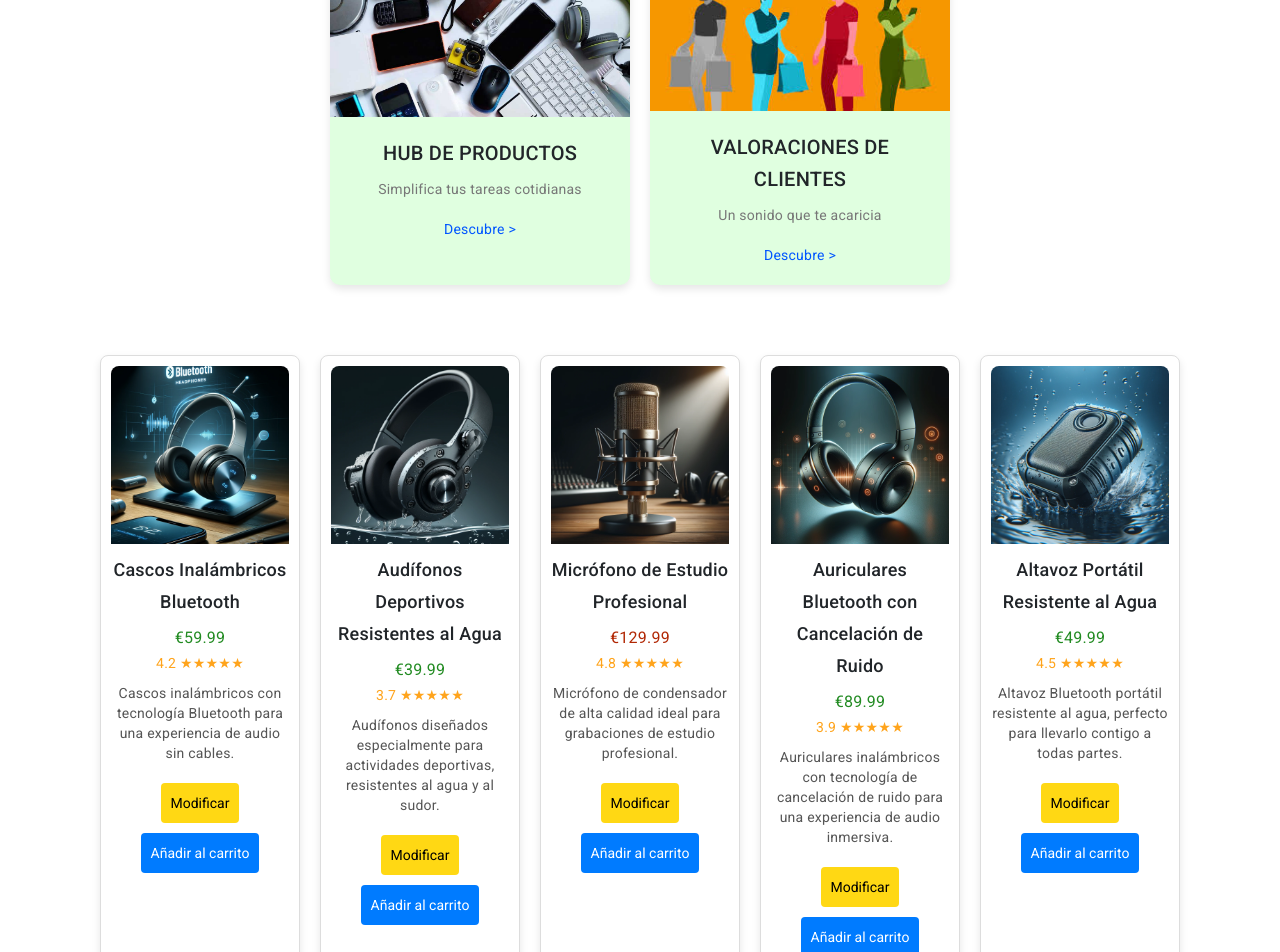
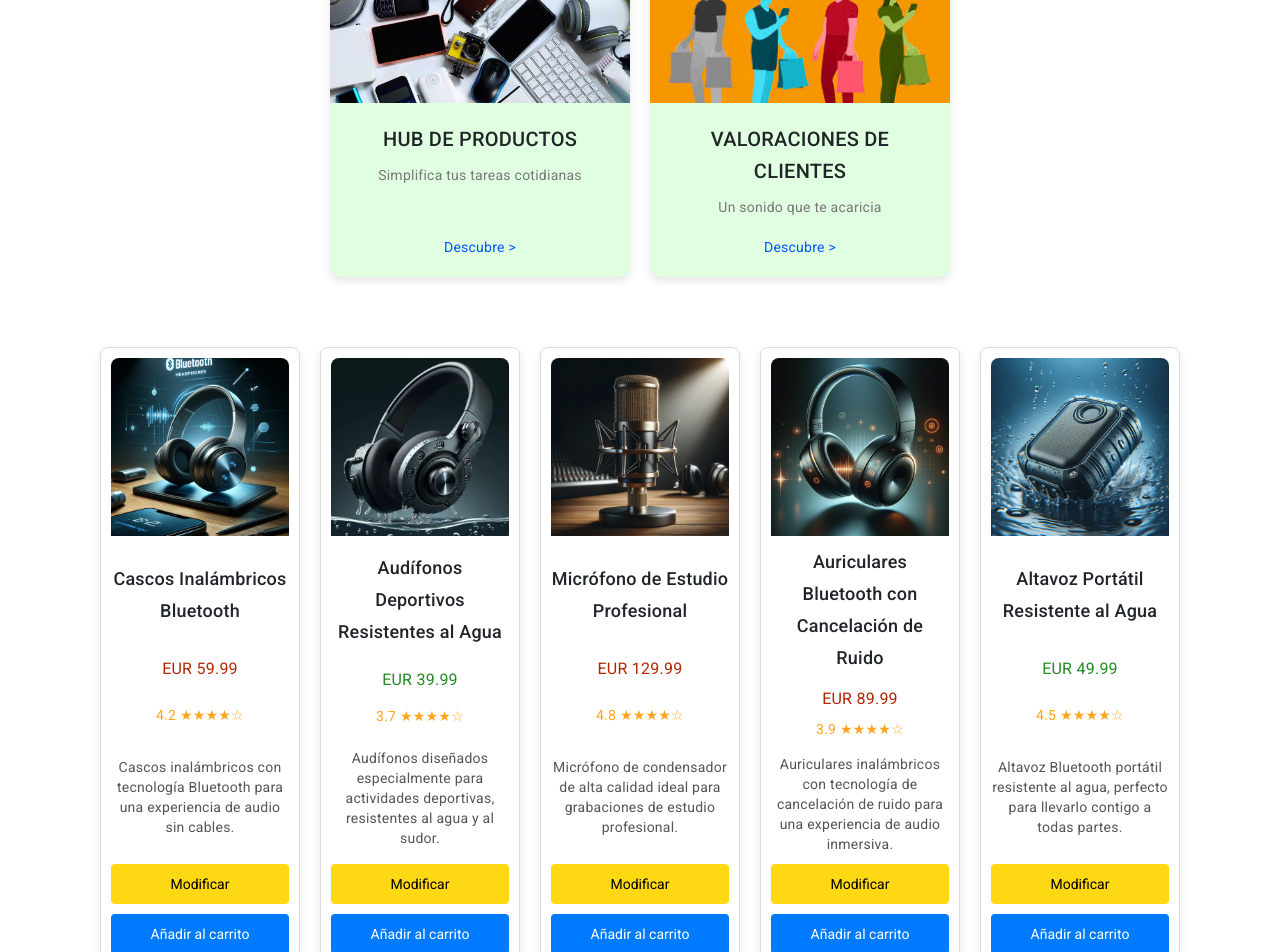
Before and after one commit to Chico-Estudioso/ProyectoFinalCurso, an Angular app: page /prodhub in a window 1280 px wide. Shown: the part 820-1772 px from the top of the page. Built offline with nearby package versions, Linux system fonts and the light colour scheme.

Commit message:
Commit 0506

```diff
--- a/src/app/menu-base/menu-base.component.css
+++ b/src/app/menu-base/menu-base.component.css
@@ -1,4 +1,3 @@
-/* src/app/menu-base/menu-base.component.css */
 body {
   margin: 0;
   font-family: Arial, sans-serif;
@@ -127,13 +126,12 @@ nav ul li .cart-icon {
   overflow: hidden;
   flex: 1;
   text-align: center;
-  box-shadow: 0 4px 8px rgba(0,0,0,0.1);
+  box-shadow: 0 4px 8px rgba(0, 0, 0, 0.1);
   cursor: pointer;
   transition: transform 0.3s ease;
   max-width: 300px;
-}
-
-.product.green-background {
+  display: flex;
+  flex-direction: column;
   background-color: #e0ffe0; /* Fondo verde claro */
 }
 
@@ -143,25 +141,34 @@ nav ul li .cart-icon {
 
 .product img {
   width: 100%;
-  height: auto;
+  height: 150px; /* Ajuste de altura para igualar las imágenes */
+  object-fit: cover; /* Asegura que la imagen se recorte para llenar el contenedor */
 }
 
 .product-info {
   padding: 20px;
+  display: flex;
+  flex-direction: column;
+  align-items: center;
+  flex: 1;
 }
 
 .product-info h2 {
   margin: 0 0 10px 0;
+  flex-shrink: 0;
 }
 
 .product-info p {
   color: #777;
   margin: 0 0 20px 0;
+  flex-shrink: 0;
 }
 
 .product-info a {
   text-decoration: none;
   color: #0056ff;
+  flex-shrink: 0;
+  margin-top: auto; /* Aligns the link at the bottom */
 }
 
 .btn-scroll-top {
@@ -184,7 +191,7 @@ nav ul li .cart-icon {
 }
 
 .active {
-  background-color: red;
+  background-color: rgb(138, 211, 95);
   color: white;
 }
 
--- a/src/app/menu-base/menu-base.component.html
+++ b/src/app/menu-base/menu-base.component.html
@@ -1,4 +1,3 @@
-<!-- src/app/menu-base/menu-base.component.html -->
 <header>
   <div class="top-bar">
     <div class="left-links">
@@ -53,20 +52,20 @@
   </section>
   <section class="products">
     <div
-      class="product green-background"
+      class="product"
       routerLink="/prodhub"
       [ngClass]="{ active: selectedButton === 'prodhub' }"
       (click)="selectButton('prodhub')"
     >
       <img src="assets/electronica.jpeg" alt="Productos" />
       <div class="product-info">
-        <h2 class="text-dark">HUB DE PRODUCTOS</h2>
+        <h2>HUB DE PRODUCTOS</h2>
         <p>Simplifica tus tareas cotidianas</p>
         <a routerLink="/prodhub">Descubre ></a>
       </div>
     </div>
     <div
-      class="product green-background"
+      class="product"
       routerLink="/valoracionescli"
       [ngClass]="{ active: selectedButton === 'valoracionescli' }"
       (click)="selectButton('valoracionescli')"
--- a/src/app/prod-hub/prod-hub.component.css
+++ b/src/app/prod-hub/prod-hub.component.css
@@ -1,4 +1,3 @@
-/* Estilos generales del cuerpo */
 body {
   font-family: Arial, sans-serif;
   background-color: #f5f5f5;
@@ -6,7 +5,6 @@ body {
   padding: 0;
 }
 
-/* Estilos del encabezado */
 header {
   text-align: center;
   padding: 20px;
@@ -24,7 +22,6 @@ header p {
   color: #555;
 }
 
-/* Lista de productos */
 .product-list {
   display: flex;
   flex-wrap: wrap;
@@ -33,15 +30,17 @@ header p {
   gap: 20px;
 }
 
-/* Elementos del producto */
 .product-item {
   background-color: #fff;
   border: 1px solid #ddd;
   border-radius: 8px;
   width: 200px;
   padding: 10px;
-  box-shadow: 0 4px 8px rgba(0, 0, 0, 0.1);
+  box-shadow: 0 4px 8px rgba(0,0,0,0.1);
   text-align: center;
+  display: flex;
+  flex-direction: column;
+  justify-content: space-between;
 }
 
 .product-item img {
@@ -60,11 +59,11 @@ header p {
   margin: 5px 0;
 }
 
-.product-item .price.high-price {
+.product-item .price.expensive {
   color: #b12704;
 }
 
-.product-item .price.low-price {
+.product-item .price.cheap {
   color: #228B22;
 }
 
@@ -79,67 +78,50 @@ header p {
   margin: 10px 0;
 }
 
-.product-item .modify-button {
-  background-color: #ffd814;
-  border: none;
+.product-item .button-group {
+  display: flex;
+  flex-direction: column;
+  gap: 10px;
+}
+
+.product-item .button-group button {
   padding: 10px;
   border-radius: 4px;
   cursor: pointer;
   font-size: 14px;
-  margin-top: 10px;
+  border: none;
+}
+
+.product-item .modify-button {
+  background-color: #ffd814;
 }
 
 .product-item .modify-button:hover {
   background-color: #f7ca00;
 }
 
-.product-item .add-to-cart-button {
-  background-color: #007BFF;
-  border: none;
-  padding: 10px;
-  border-radius: 4px;
-  cursor: pointer;
-  font-size: 14px;
-  margin-top: 10px;
-  color: white;
+.product-item .cart-button {
+  background-color: #007bff;
+  color: #fff;
 }
 
-.product-item .add-to-cart-button:hover {
+.product-item .cart-button:hover {
   background-color: #0056b3;
 }
 
-/* Estilos del modal */
-.mat-dialog-title {
-  color: #fff;
-  background-color: #333;
-  padding: 10px;
-  font-size: 20px;
-  text-align: center;
-  border-bottom: 1px solid #ddd;
+.modal-header {
+  display: flex;
+  justify-content: space-between;
+  align-items: center;
 }
 
-.mat-dialog-content {
-  padding: 20px;
-  background-color: #444;
-  color: #fff;
+.modal-title {
+  font-size: 24px;
 }
 
-.mat-dialog-actions {
-  display: flex;
-  justify-content: flex-end;
-  padding: 10px;
-  background-color: #333;
-  border-top: 1px solid #ddd;
+.close {
+  font-size: 24px;
+  background: none;
+  border: none;
+  cursor: pointer;
 }
-
-.mat-dialog-actions button {
-  margin-left: 10px;
-}
-
-.modal-field label {
-  color: #fff;
-}
-
-.readonly-field {
-  color: #ff0000;
-}
--- a/src/app/prod-hub/prod-hub.component.html
+++ b/src/app/prod-hub/prod-hub.component.html
@@ -1,6 +1,5 @@
-<main>
 <div class="product-list">
-    <div class="product-item" *ngFor="let producto of productos">
+  <div *ngFor="let producto of productos" class="product-item">
     <img
       [src]="'assets/prod' + producto.id + '.webp'"
       [alt]="producto.nombre"
@@ -9,62 +8,86 @@
     <p
       class="price"
       [ngClass]="{
-          'high-price': producto.precio > 100,
-          'low-price': producto.precio <= 100
+        expensive: producto.precio > 50,
+        cheap: producto.precio <= 50
       }"
     >
-        {{ producto.precio | currency : "EUR" }}
+      EUR {{ producto.precio | number : "1.2-2" }}
     </p>
-      <p class="rating">{{ producto.valoracionMedia }} ★★★★★</p>
+    <p class="rating">{{ producto.valoracionMedia }} ★★★★☆</p>
     <p class="description">{{ producto.descripcion }}</p>
+    <div class="button-group">
       <button class="modify-button" (click)="openModifyModal(producto)">
         Modificar
       </button>
-      <button class="add-to-cart-button">Añadir al carrito</button>
+      <button class="cart-button" (click)="addToCart(producto)">
+        Añadir al carrito
+      </button>
     </div>
   </div>
-</main>
+</div>
 
-<!-- Template del Modal -->
-<ng-template #modifyProductModal let-data="data">
-  <h2 mat-dialog-title>Modificar Producto</h2>
-  <mat-dialog-content>
-    <mat-form-field>
-      <mat-label>ID</mat-label>
+<ng-template #modifyProductModal let-modal>
+  <div class="modal-header">
+    <h4 class="modal-title">Modificar Producto</h4>
+    <button
+      type="button"
+      class="close"
+      aria-label="Close"
+      (click)="modal.dismiss('Cross click')"
+    >
+      <span aria-hidden="true">&times;</span>
+    </button>
+  </div>
+  <div class="modal-body">
+    <form [formGroup]="modifyProductForm" (ngSubmit)="onSubmit(modal)">
+      <div class="form-group">
+        <label for="id">ID</label>
         <input
-        matInput
-        [value]="data.producto.id"
-        readonly
-        class="readonly-field"
+          type="text"
+          id="id"
+          formControlName="id"
+          class="form-control"
+          [disabled]="true"
         />
-    </mat-form-field>
-    <mat-form-field>
-      <mat-label>Nombre</mat-label>
-      <input matInput [(ngModel)]="data.producto.nombre" />
-    </mat-form-field>
-    <mat-form-field>
-      <mat-label>Descripción</mat-label>
-      <input matInput [(ngModel)]="data.producto.descripcion" />
-    </mat-form-field>
-    <mat-form-field>
-      <mat-label>Precio</mat-label>
-      <input matInput [(ngModel)]="data.producto.precio" type="number" />
-    </mat-form-field>
-    <mat-form-field>
-      <mat-label>Categoría</mat-label>
-      <input matInput [(ngModel)]="data.producto.categoria" />
-    </mat-form-field>
-    <mat-form-field>
-      <mat-label>Valoración Media</mat-label>
+      </div>
+      <div class="form-group">
+        <label for="nombre">Nombre</label>
         <input
-        matInput
-        [(ngModel)]="data.producto.valoracionMedia"
-        type="number"
+          type="text"
+          id="nombre"
+          formControlName="nombre"
+          class="form-control"
         />
-    </mat-form-field>
-  </mat-dialog-content>
-  <mat-dialog-actions>
-    <button mat-button (click)="dialogRef.close()">Cancelar</button>
-    <button mat-button (click)="saveChanges(data.producto)">Guardar</button>
-  </mat-dialog-actions>
+      </div>
+      <div class="form-group">
+        <label for="descripcion">Descripción</label>
+        <input
+          type="text"
+          id="descripcion"
+          formControlName="descripcion"
+          class="form-control"
+        />
+      </div>
+      <div class="form-group">
+        <label for="precio">Precio</label>
+        <input
+          type="text"
+          id="precio"
+          formControlName="precio"
+          class="form-control"
+        />
+      </div>
+      <div class="form-group">
+        <label for="valoracion">Valoración</label>
+        <input
+          type="text"
+          id="valoracion"
+          formControlName="valoracion"
+          class="form-control"
+        />
+      </div>
+      <button type="submit" class="btn btn-primary">Guardar</button>
+    </form>
+  </div>
 </ng-template>
--- a/src/app/prod-hub/prod-hub.component.ts
+++ b/src/app/prod-hub/prod-hub.component.ts
@@ -1,7 +1,8 @@
-import { Component, OnInit, ViewChild, TemplateRef } from '@angular/core';
-import { MatDialog, MatDialogRef } from '@angular/material/dialog';
+import { Component, OnInit, ViewChild } from '@angular/core';
+import { FormBuilder, FormGroup, Validators } from '@angular/forms';
+import { MatDialog } from '@angular/material/dialog';
+import { Producto } from '../producto';
 import { ServicioBasicoService } from '../servicio-basico.service';
-import { Producto } from '../producto';
 
 @Component({
   selector: 'app-prod-hub',
@@ -10,13 +11,23 @@ import { Producto } from '../producto';
 })
 export class ProdHubComponent implements OnInit {
   productos: Producto[] = [];
-  @ViewChild('modifyProductModal') modifyProductModal!: TemplateRef<any>;
-  dialogRef!: MatDialogRef<any>;
+  modifyProductForm: FormGroup;
+
+  @ViewChild('modifyProductModal') modifyProductModal: any;
 
   constructor(
     private servicioBasico: ServicioBasicoService,
-    private dialog: MatDialog
-  ) {}
+    private dialog: MatDialog,
+    private fb: FormBuilder
+  ) {
+    this.modifyProductForm = this.fb.group({
+      id: [{ value: '', disabled: true }],
+      nombre: ['', Validators.required],
+      descripcion: ['', Validators.required],
+      precio: ['', Validators.required],
+      valoracion: ['', Validators.required],
+    });
+  }
 
   ngOnInit(): void {
     this.servicioBasico.getProductos().subscribe((data) => {
@@ -24,16 +35,36 @@ export class ProdHubComponent implements OnInit {
     });
   }
 
-  openModifyModal(producto: Producto): void {
-    this.dialogRef = this.dialog.open(this.modifyProductModal, {
+  openModifyModal(producto: Producto) {
+    this.modifyProductForm.patchValue(producto);
+    const dialogRef = this.dialog.open(this.modifyProductModal, {
       width: '400px',
       data: { producto },
     });
+
+    dialogRef.afterClosed().subscribe((result) => {
+      if (result) {
+        this.updateProduct(result);
+      }
+    });
   }
 
-  saveChanges(producto: Producto): void {
-    // Lógica para guardar los cambios en el producto
-    console.log('Producto modificado:', producto);
-    this.dialogRef.close();
+  onSubmit(modal: any): void {
+    if (this.modifyProductForm.valid) {
+      const updatedProduct = this.modifyProductForm.getRawValue();
+      this.updateProduct(updatedProduct);
+      modal.close(updatedProduct);
+    }
+  }
+
+  updateProduct(updatedProduct: Producto): void {
+    const index = this.productos.findIndex((p) => p.id === updatedProduct.id);
+    if (index !== -1) {
+      this.productos[index] = updatedProduct;
+    }
+  }
+
+  addToCart(producto: Producto): void {
+    console.log(`Producto añadido al carrito: ${producto.nombre}`);
   }
 }
```
Also changed, not shown: 1 other file (tests, documents, lock files or other folders). Lines whose indentation alone changed are shown as unchanged.
